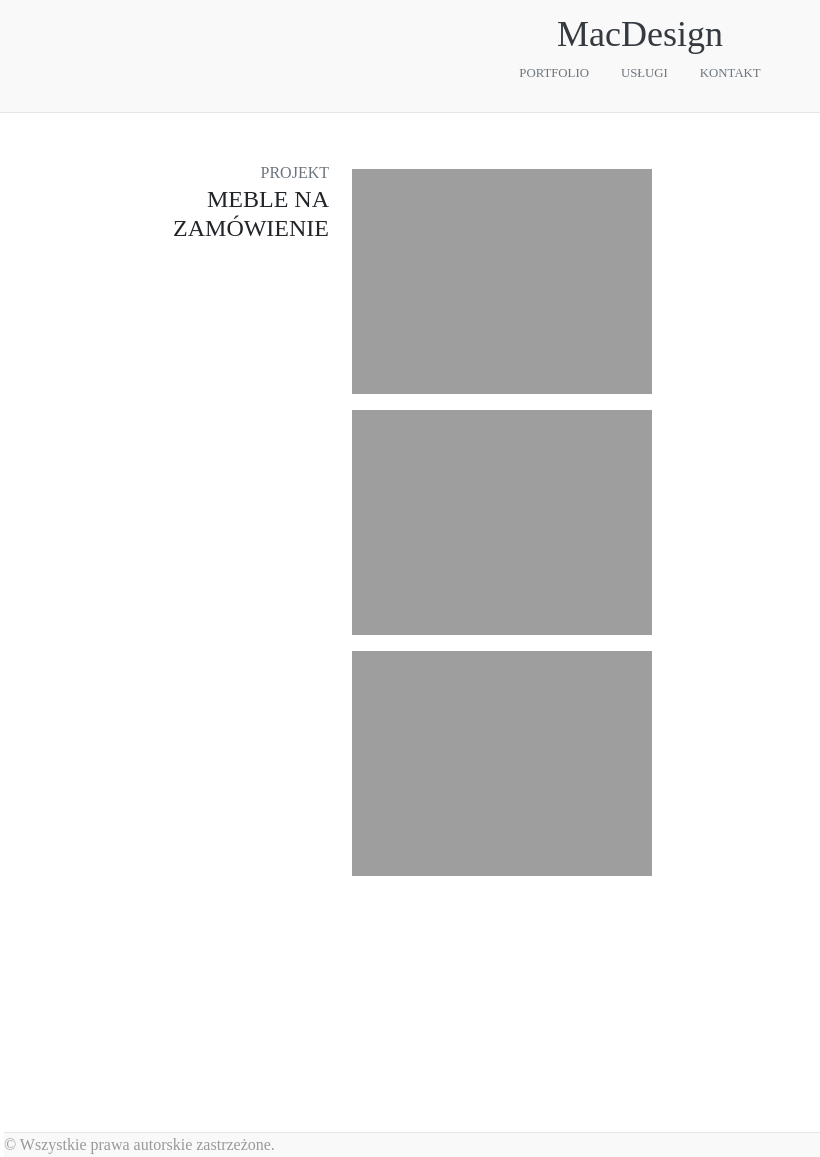
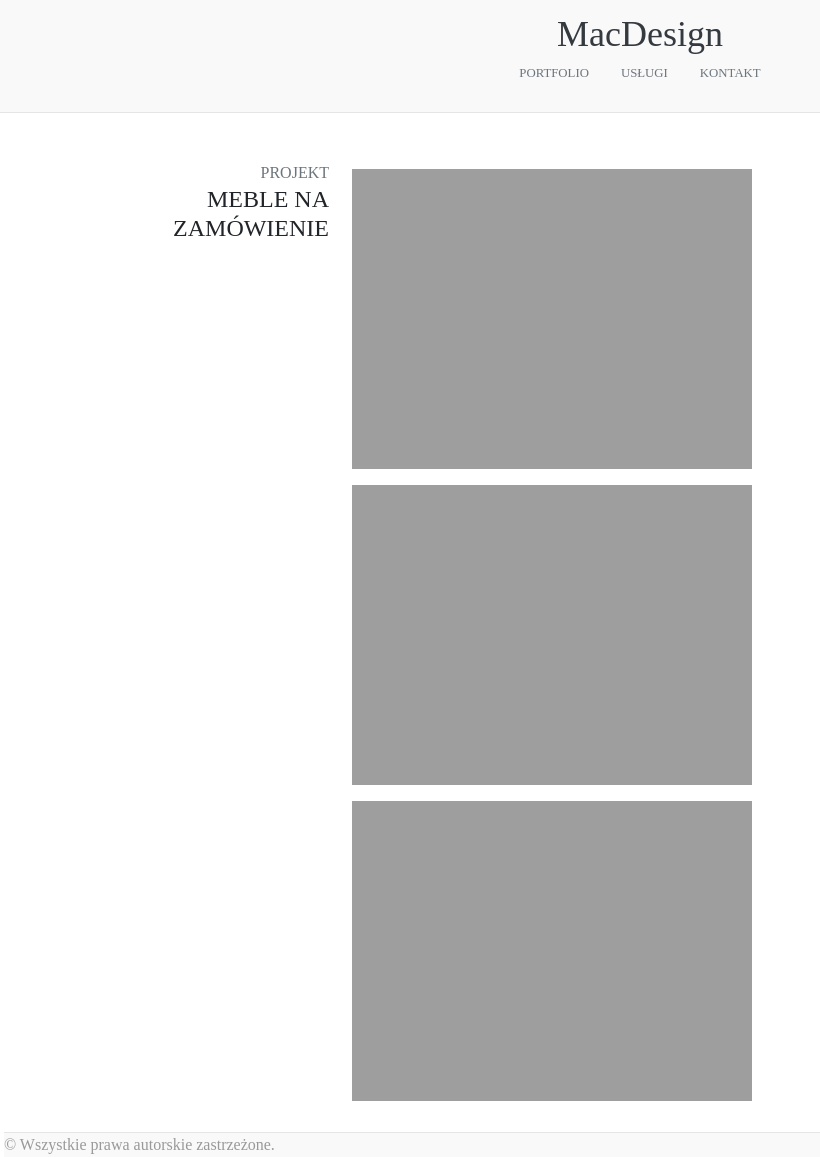
Before and after one commit to RMachnik/mac-design, a Jekyll site: the page built from _collections/_projects/2021-03-19_produkty.markdown, in a window 1280 px wide and 1157 px high. Shown: the whole window, without its empty margins (0-820 px from the left). Built offline with Jekyll 4.4.1, drawn with Linux system fonts in a browser that asks for light colours.

```diff
--- a/_layouts/gallery.html
+++ b/_layouts/gallery.html
@@ -18,7 +18,7 @@
                    data-gallery="example-gallery" class="p-2">
                     <img src="{{ site.baseurl | prepend: site.url}}/assets/images/{{image}}"
                          loading="lazy"
-                         class="img-fluid mx-w-75"
+                         class="img-fluid"
                          alt=""
                          decoding="async"
                     />
```
Also changed, not shown: Gemfile.lock (added), 1 other file.
